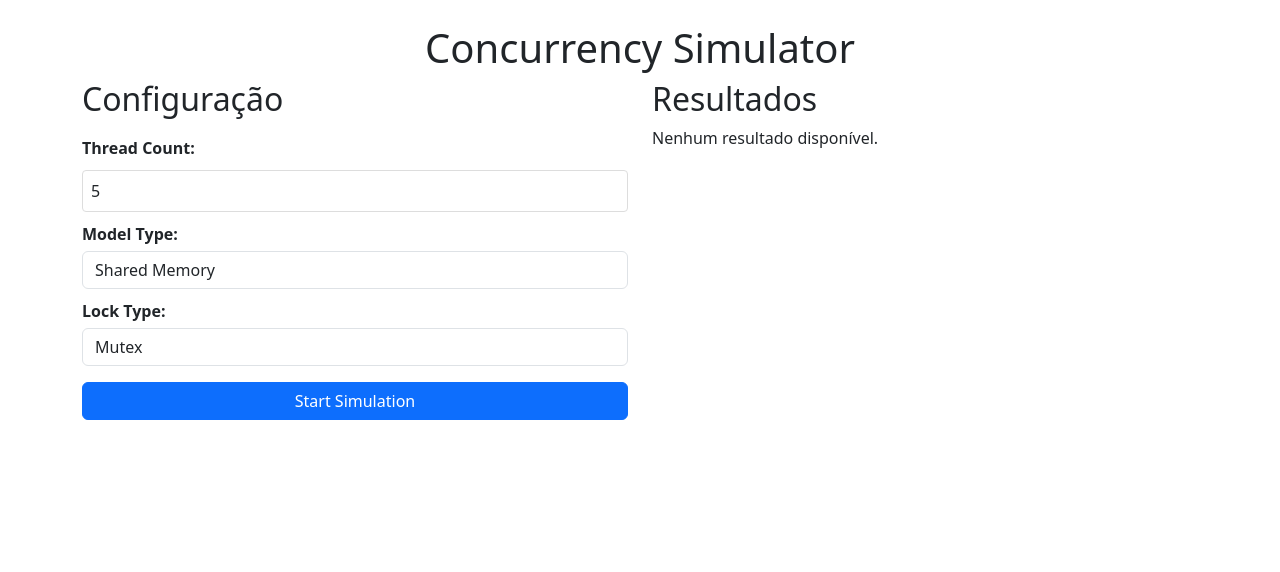
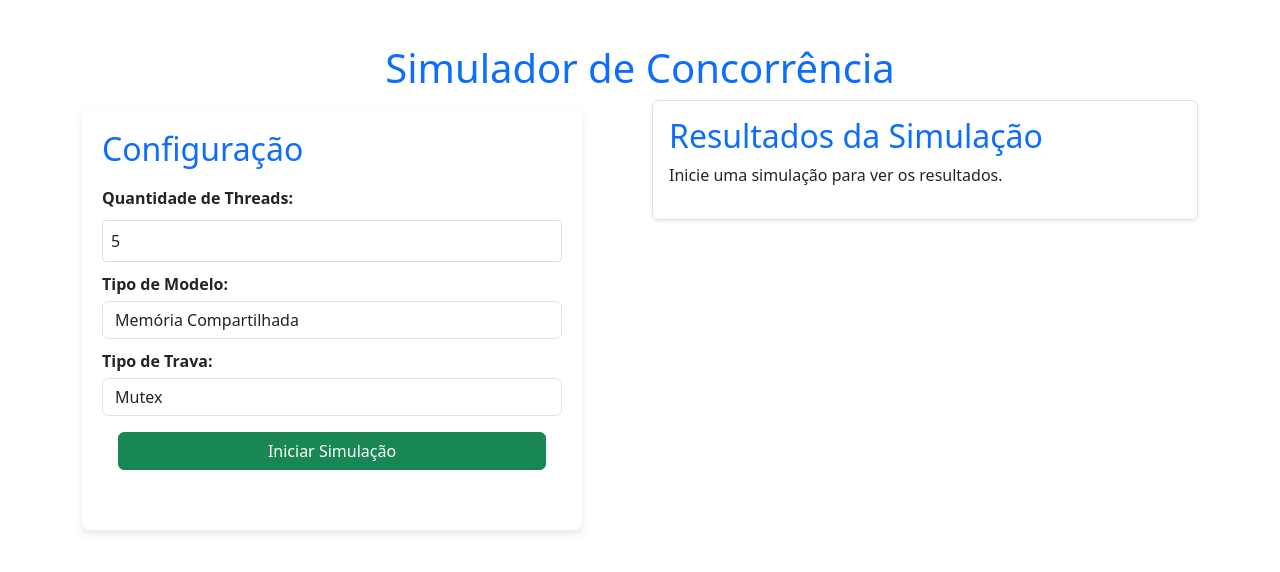
Before and after one commit to YuriPierriV/flask-react-concurrency-sim, a Next.js app: page / in a window 1280 px wide. Shown: the top 572 px of the page. Built offline with nearby package versions, Linux system fonts and the light colour scheme.

Commit message:
atualizações frontend

```diff
--- a/pages/components/SimulationConfig.js
+++ b/pages/components/SimulationConfig.js
@@ -1,7 +1,7 @@
-// pages/components/SimulationConfig.js
 import React from "react";
+import SimulationControl from "pages/components/SimutalionControl";
 
-function SimulationConfig({ config, setConfig }) {
+function SimulationConfig({ config, setConfig, onStart }) {
   // Atualiza a configuração sempre que o usuário altera algum valor nos campos
 const handleChange = (e) => {
     const { name, value } = e.target;
@@ -10,12 +10,12 @@ const handleChange = (e) => {
 };
 
 return (
-    <div className="mb-3">
-    <h2>Configuração</h2>
+    <div className="config-container mb-4">
+    <h2 className="text-primary">Configuração</h2>
 
       {/* Configuração da quantidade de threads */}
     <div className="form-group">
-        <label htmlFor="threadCount">Thread Count:</label>
+        <label htmlFor="threadCount">Quantidade de Threads:</label>
         <input
         type="number"
         className="form-control"
@@ -28,7 +28,7 @@ return (
 
       {/* Seleção do tipo de modelo (memória compartilhada ou passagem de mensagens) */}
     <div className="form-group">
-        <label htmlFor="modelType">Model Type:</label>
+        <label htmlFor="modelType">Tipo de Modelo:</label>
         <select
         className="form-control"
         id="modelType"
@@ -36,14 +36,14 @@ return (
         value={config.modelType}
         onChange={handleChange}
         >
-        <option value="sharedMemory">Shared Memory</option>
-        <option value="messagePassing">Message Passing</option>
+        <option value="sharedMemory">Memória Compartilhada</option>
+        <option value="messagePassing">Passagem de Mensagens</option>
         </select>
     </div>
 
       {/* Seleção do tipo de trava para controlar a concorrência */}
     <div className="form-group">
-        <label htmlFor="lockType">Lock Type:</label>
+        <label htmlFor="lockType">Tipo de Trava:</label>
         <select
         className="form-control"
         id="lockType"
@@ -52,10 +52,11 @@ return (
         onChange={handleChange}
         >
         <option value="mutex">Mutex</option>
-        <option value="semaphore">Semaphore</option>
-        <option value="optimisticControl">Optimistic Control</option>
+        <option value="semaphore">Semáforo</option>
+        <option value="optimisticControl">Controle Otimista</option>
         </select>
     </div>
+        <SimulationControl onStart={onStart} />
     </div>
 );
 }
--- a/pages/components/SimulationResults.js
+++ b/pages/components/SimulationResults.js
@@ -1,16 +1,13 @@
-// pages/components/SimulationResults.js
 import React from "react";
 
 function SimulationResults({ results }) {
 return (
-    <div className="mb-3">
-    <h2>Resultados</h2>
+    <div className="mb-4 p-3 border rounded shadow-sm">
+    <h2 className="text-primary">Resultados da Simulação</h2>
     {results ? (
-        <div className="alert alert-info" role="alert">
-        {JSON.stringify(results)}
-        </div>
+        <pre>{JSON.stringify(results, null, 2)}</pre>
     ) : (
-        <p>Nenhum resultado disponível.</p>
+        <p>Inicie uma simulação para ver os resultados.</p>
     )}
     </div>
 );
--- a/pages/components/SimutalionControl.js
+++ b/pages/components/SimutalionControl.js
@@ -1,15 +1,14 @@
-// pages/components/SimulationControl.js
 import React from "react";
-import { Button } from "react-bootstrap"; // Importa o componente Button do Bootstrap
+import { Button } from "react-bootstrap";
 
 function SimulationControl({ onStart }) {
-  return (
-    <div className="mb-3">
-      <Button variant="primary" onClick={onStart} style={{ width: '100%' }}>
-        Start Simulation
-      </Button>
+return (
+    <div className="mb-4 p-3">
+    <Button variant="success" onClick={onStart} className="btn-block">
+        Iniciar Simulação
+    </Button>
     </div>
-  );
+);
 }
 
 export default SimulationControl;
--- a/pages/index.js
+++ b/pages/index.js
@@ -22,23 +22,22 @@ function Index() {
       });
 
       if (!response.ok) {
-        throw new Error("Network response was not ok");
+        throw new Error("Resposta da rede não foi ok");
       }
 
       const data = await response.json();
       setResults(data);
     } catch (error) {
-      console.error("Error starting simulation:", error);
+      console.error("Erro ao iniciar a simulação:", error);
     }
   };
 
   return (
     <div className="container">
-      <h1 className="text-center mt-4">Concurrency Simulator</h1>
+      <h1 className="text-primary text-center mt-4">Simulador de Concorrência</h1>
       <div className="row">
         <div className="col-md-6">
           <SimulationConfig config={config} setConfig={setConfig} />
-          <SimulationControl onStart={handleStartSimulation} />
         </div>
         <div className="col-md-6">
           <SimulationResults results={results} />
--- a/styles/globals.css
+++ b/styles/globals.css
@@ -7,11 +7,11 @@
 }
 
 body {
-  font-family: Arial, sans-serif;
-  background-color: #f4f6f9;
-  color: #333;
+  font-family: 'Roboto', sans-serif; /* Define a fonte padrão */
+  background-color: #f8f9fa; /* Cor de fundo suave */
+  color: #343a40; /* Cor do texto */
   margin: 0;
-  padding: 0;
+  padding: 20px;
 }
 
 .App {
@@ -25,6 +25,7 @@ h1 {
   color: #4a90e2;
   font-size: 2.5rem;
   margin-bottom: 20px;
+  text-align: center; /* Centraliza o título */
 }
 
 .config-container,
```
